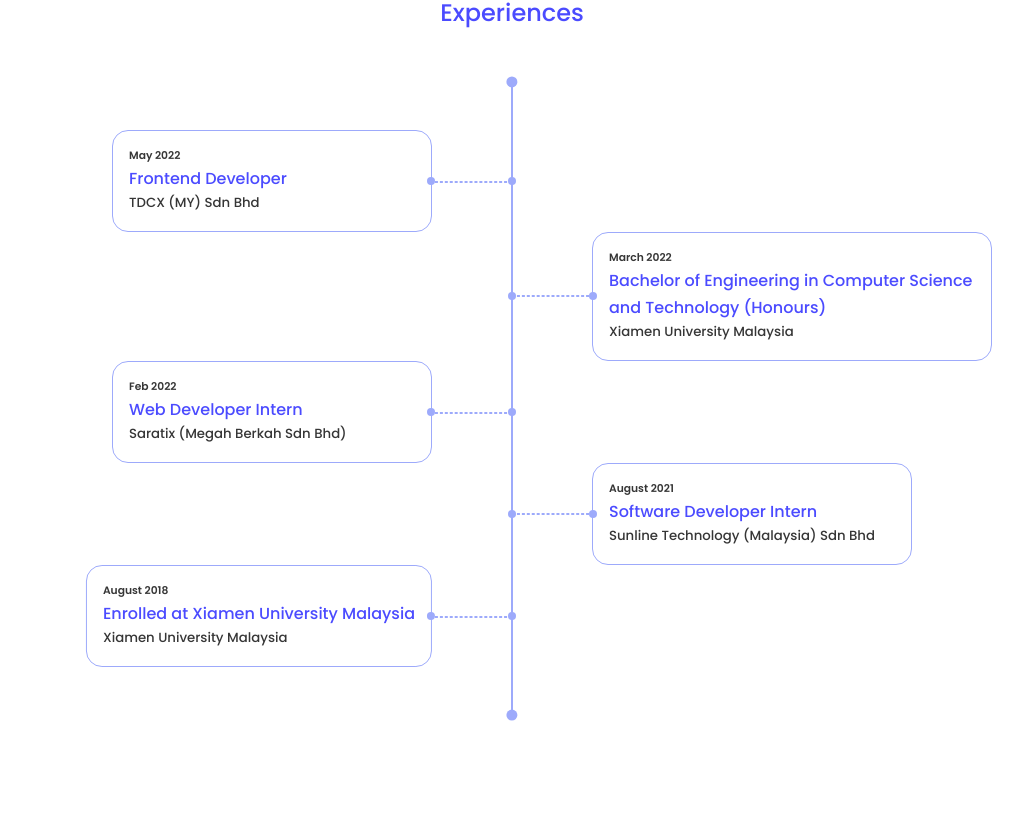
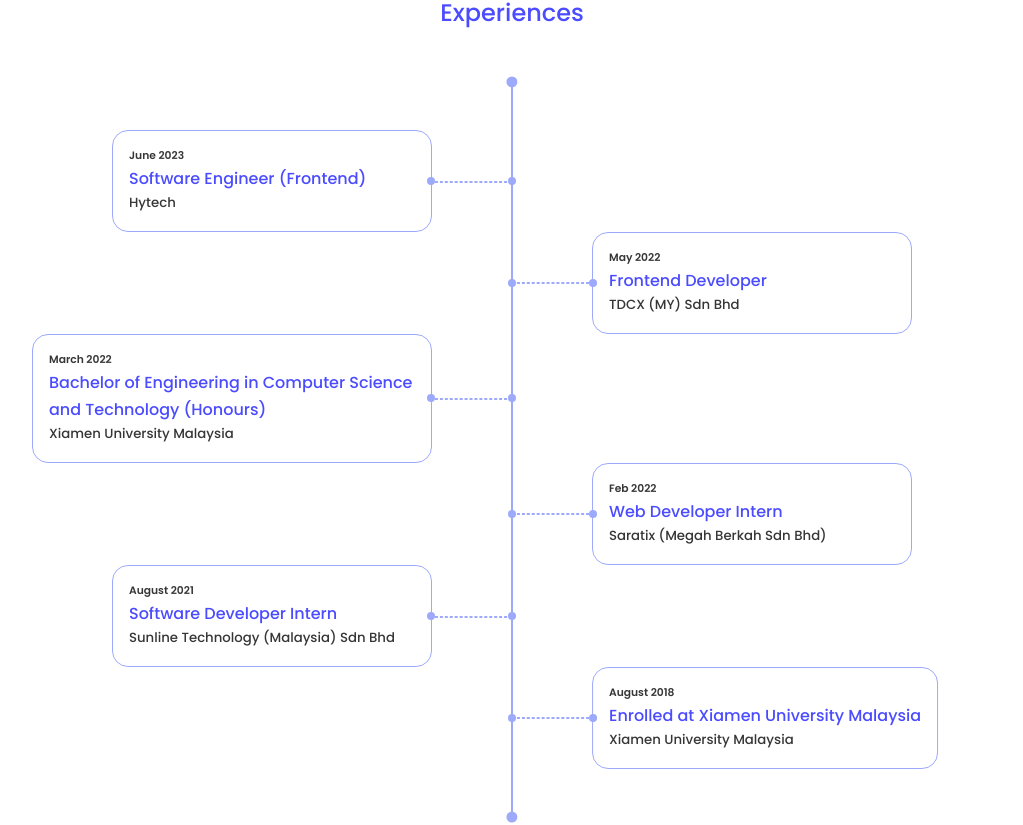
Before and after one commit to hauzhengyi/React-Portfolio, a React (Vite) app: page / in a window 1280 px wide. Shown: the part 1869-2694 px from the top of the page, without its empty margins (128-1151 px from the left). Built offline with nearby package versions, Linux system fonts and the light colour scheme.

Commit message:
1 file modified

```diff
--- a/src/components/experiences/Experiences.jsx
+++ b/src/components/experiences/Experiences.jsx
@@ -3,6 +3,13 @@
 import Experience from './Experience';
 
 const experiences = [
+  {
+    id: 'hytech',
+    title: 'Software Engineer (Frontend)',
+    company: 'Hytech',
+    date: 'June 2023',
+    detail: '',
+  },
   {
     id: 'tdcx',
     title: 'Frontend Developer',
```
Also changed, not shown: 19 other files (tests, documents, lock files or other folders).
